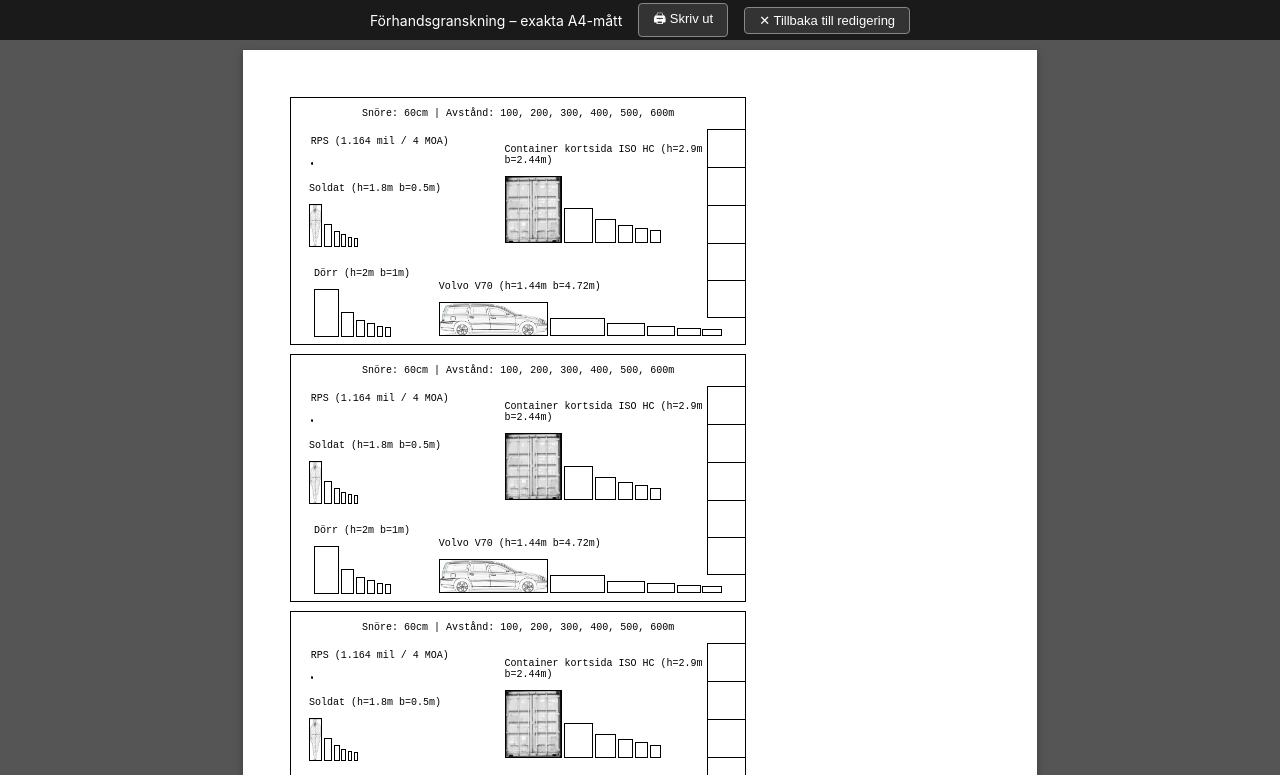
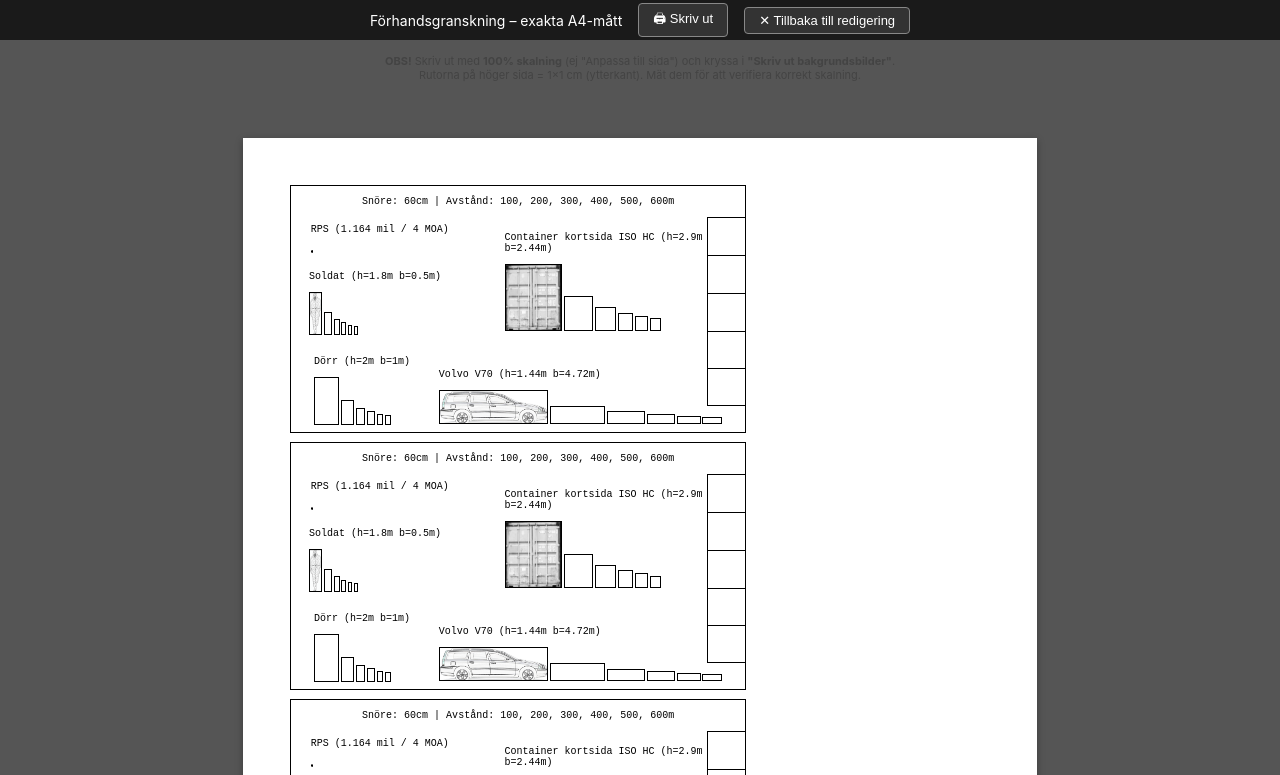
Before and after one commit to NicklasAndersson/distance-guesstimation, a website: page public/index.html in a window 1280 px wide. Both pictures are taken after a click on the button "🖨 Förhandsgranska A4". Shown: the top 775 px of the page. Drawn offline with Linux system fonts and the light colour scheme.

Commit message:
feat: add print instructions note
Shown in print preview and on printed page:
- Use 100% scaling (not fit-to-page)
- Enable "Print background images"
- Ruler squares = 1×1 cm (outer edge) for verification

```diff
--- a/public/index.html
+++ b/public/index.html
@@ -96,6 +96,10 @@
         </div>
 
         <!-- ── Print Area ── -->
+        <div class="print-note">
+            <strong>OBS!</strong> Skriv ut med <strong>100% skalning</strong> (ej "Anpassa till sida") och kryssa i <strong>"Skriv ut bakgrundsbilder"</strong>.<br>
+            Rutorna på höger sida = 1×1 cm (ytterkant). Mät dem för att verifiera korrekt skalning.
+        </div>
         <section class="sheet padding-10mm">
             <!-- Cards are generated dynamically by draw.js -->
         </section>
--- a/public/style.css
+++ b/public/style.css
@@ -276,12 +276,35 @@ body.print-mode .sheet {
     margin: 50px auto 10px auto;
 }
 
+/* ── Print Note ─────────────────────────────────────────────────────────── */
+
+.print-note {
+    display: none;
+    font-family: -apple-system, BlinkMacSystemFont, 'Segoe UI', Roboto, sans-serif;
+    font-size: 11px;
+    color: #444;
+    text-align: center;
+    padding: 6px 12px;
+    max-width: 210mm;
+}
+
+body.print-mode .print-note {
+    display: block;
+    margin: 48px auto 4px auto;
+}
+
 /* ── Print: hide editor, reset margins ──────────────────────────────────── */
 
 @media print {
     .editor-panel,
     .print-mode-bar {
         display: none !important;
+    }
+
+    .print-note {
+        display: block !important;
+        margin: 0 auto 2mm auto;
+        color: #666;
     }
 
     body {
```
